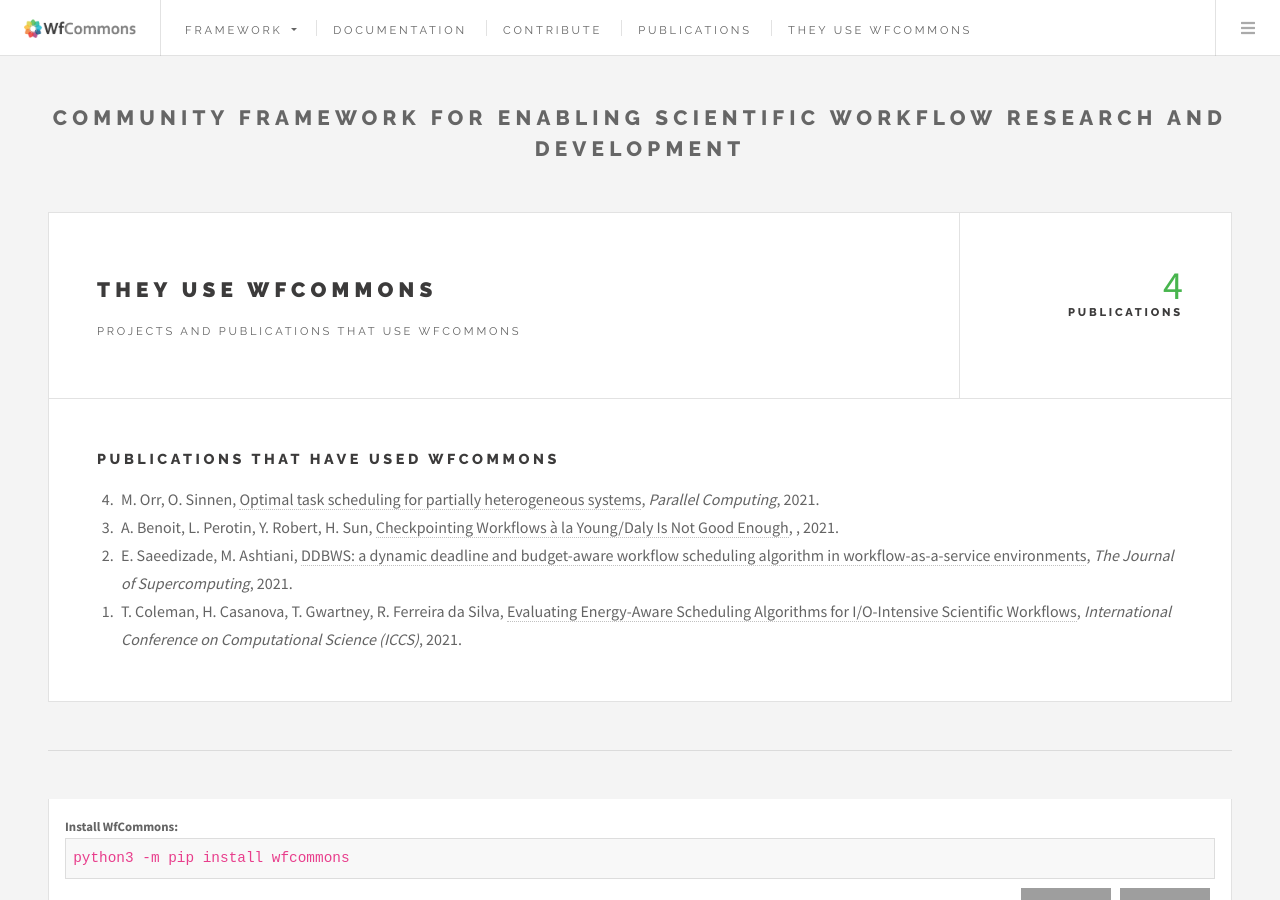
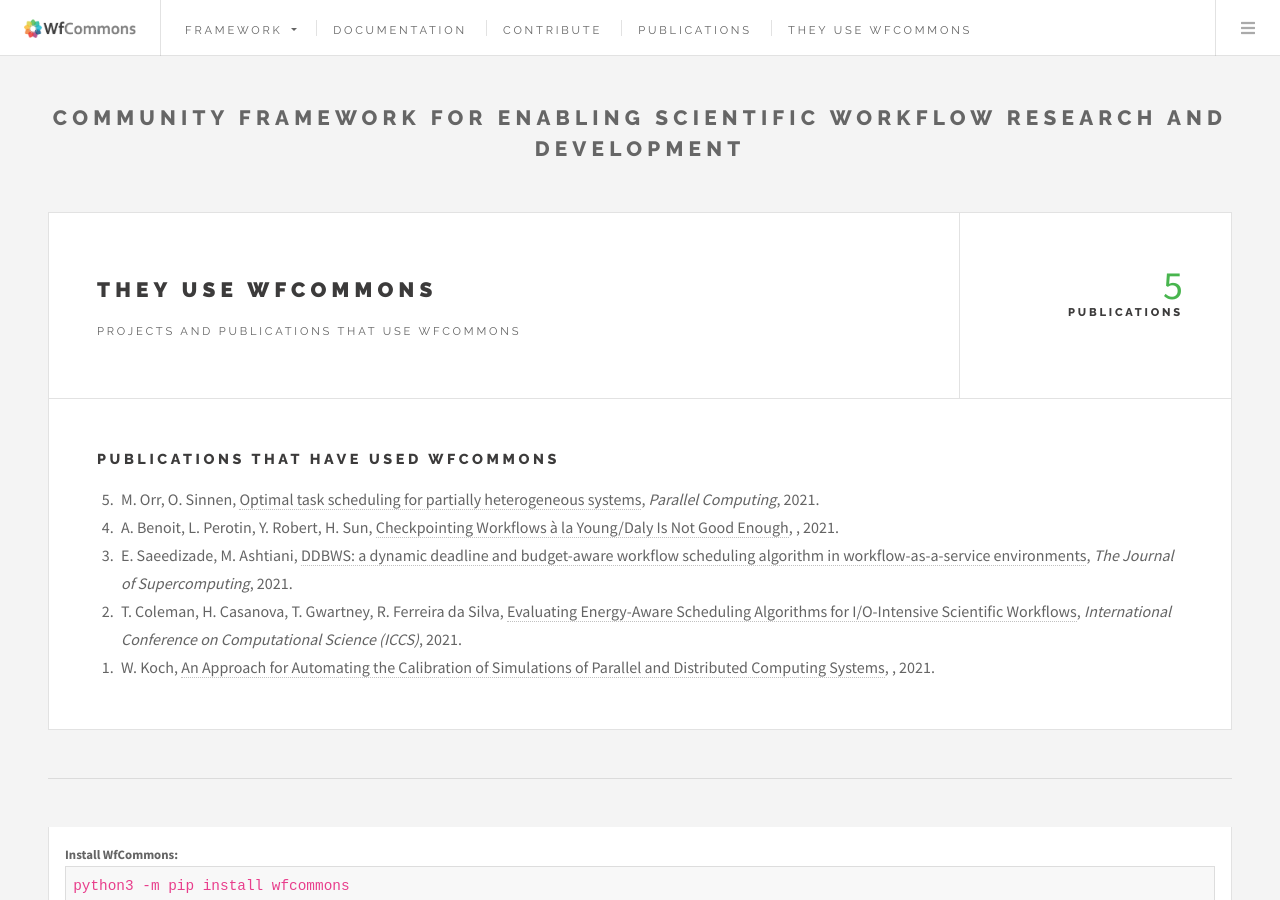
Before and after one commit to wfcommons/wfcommons.github.io, a Jekyll site: the page built from usages.html, in a window 1280 px wide and 900 px high, scrolled down 226 px. Built offline with Jekyll 4.4.1, drawn with Linux system fonts in a browser that asks for light colours; grey boxes are pictures that could not be loaded.

Commit message:
Update usages.yml

```diff
--- a/_data/usages.yml
+++ b/_data/usages.yml
@@ -26,3 +26,9 @@
       book: International Conference on Computational Science (ICCS)
       year: 2021
       link: https://doi.org/10.1007/978-3-030-77961-0_16
+
+    - title: "An Approach for Automating the Calibration of Simulations of Parallel and Distributed Computing Systems"
+      authors: W. Koch
+      type: phd thesis
+      year: 2021
+      link: https://www.proquest.com/docview/2570179299?pq-origsite=gscholar&fromopenview=true
```
